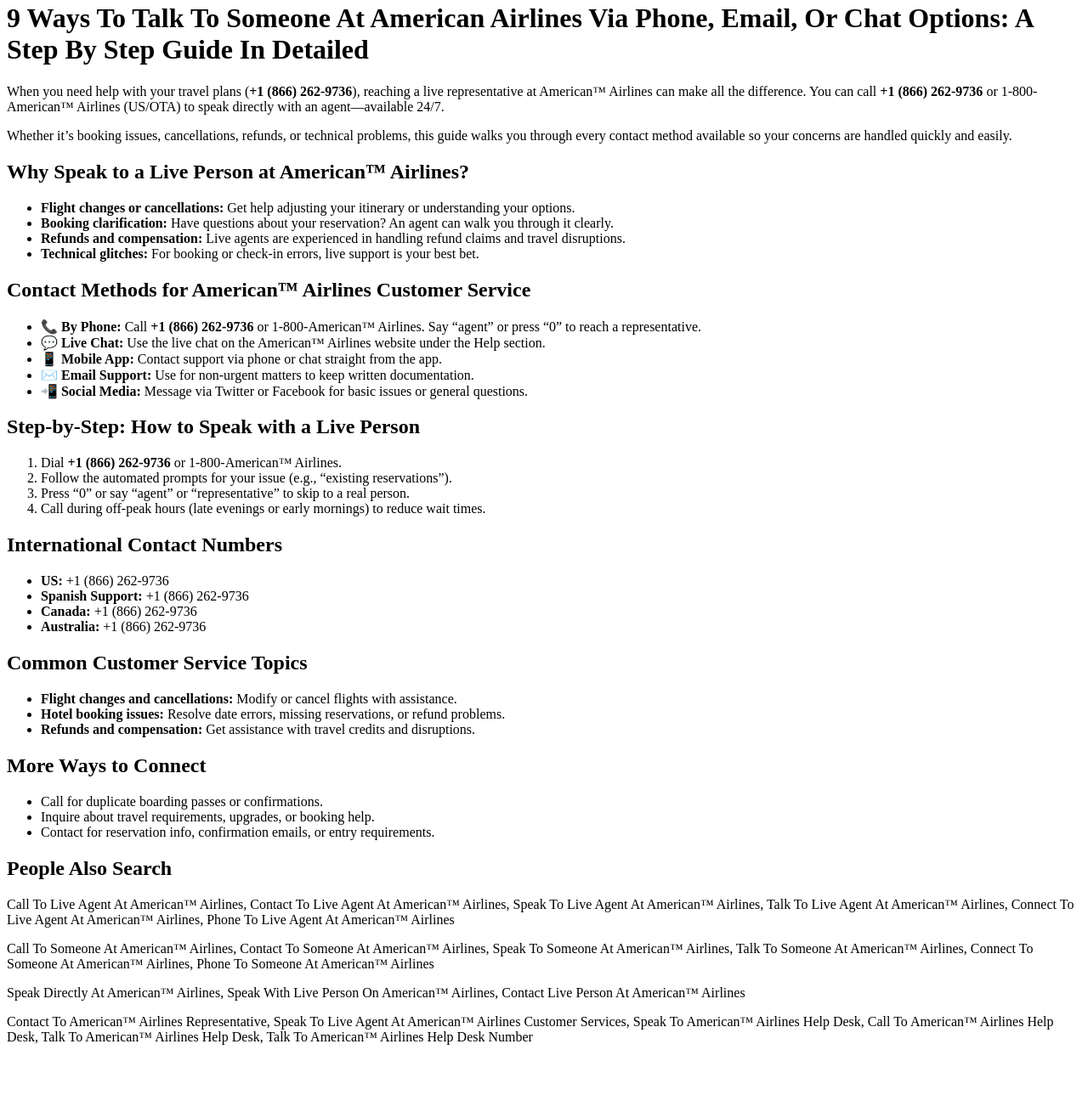
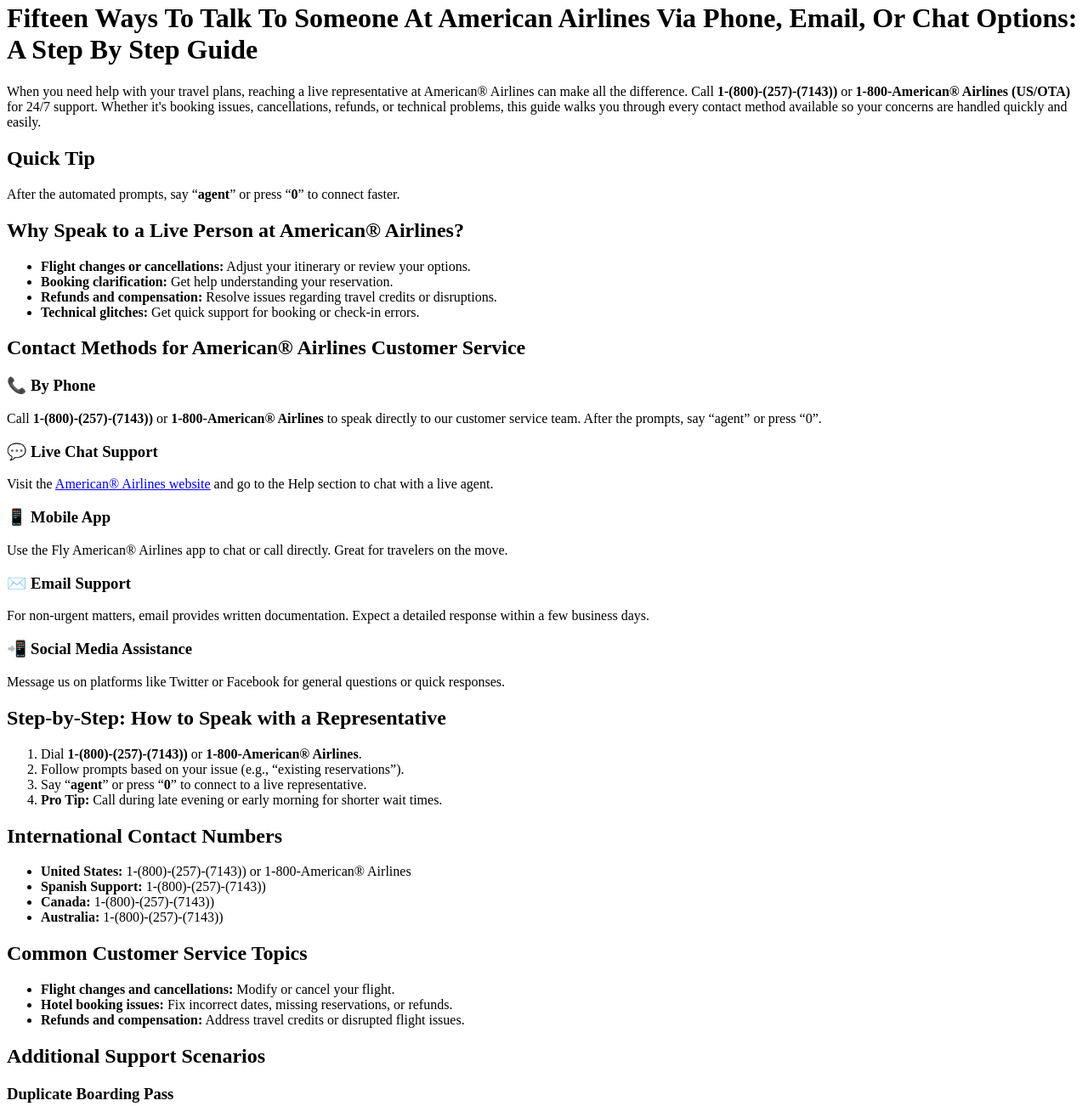
Before and after one commit to official-Frontier-liveagent-support/en-us-customer-help, a plain HTML site: page article/9-ways-to-talk-to-someone-at-american-airlines-via-phone-email-or-chat-options-a-step-by-step-guide-in-detailed/index.html in a window 1280 px wide. Shown: the part 18-1320 px from the top of the page at 85% size. Before the commit the page ends 1264 px from the top, so only its background shows below. Drawn offline with Linux system fonts and the light colour scheme.

Commit message:
Update index.html

```diff
--- a/article/9-ways-to-talk-to-someone-at-american-airlines-via-phone-email-or-chat-options-a-step-by-step-guide-in-detailed/index.html
+++ b/article/9-ways-to-talk-to-someone-at-american-airlines-via-phone-email-or-chat-options-a-step-by-step-guide-in-detailed/index.html
@@ -2,67 +2,112 @@
 <html lang="en">
 <head>
   <meta charset="UTF-8">
-    <title>Contact live person at American™ Airlines Customer Service(+1 (866) 262-9736)</title>
+  <meta name="viewport" content="width=device-width, initial-scale=1">
+  <title>Contact Live Person At American® Airlines📱1-(800)-(257)-(7143))</title>
 </head>
 <body>
-    <h1>9 Ways To Talk To Someone At American Airlines Via Phone, Email, Or Chat Options: A Step By Step Guide In Detailed
+
+  <h1>Fifteen Ways To Talk To Someone At American Airlines Via Phone, Email, Or Chat Options: A Step By Step Guide
 </h1>
 
-    <p>When you need help with your travel plans (<strong>+1 (866) 262-9736</strong>), reaching a live representative at American™ Airlines can make all the difference. You can call <strong>+1 (866) 262-9736</strong> or 1-800-American™ Airlines (US/OTA) to speak directly with an agent—available 24/7.</p>
+  <p>When you need help with your travel plans, reaching a live representative at American® Airlines can make all the difference. Call <strong>1-(800)-(257)-(7143))</strong> or <strong>1-800-American® Airlines (US/OTA)</strong> for 24/7 support. Whether it's booking issues, cancellations, refunds, or technical problems, this guide walks you through every contact method available so your concerns are handled quickly and easily.</p>
 
-    <p>Whether it’s booking issues, cancellations, refunds, or technical problems, this guide walks you through every contact method available so your concerns are handled quickly and easily.</p>
+  <h2>Quick Tip</h2>
+  <p>After the automated prompts, say “<strong>agent</strong>” or press “<strong>0</strong>” to connect faster.</p>
 
-    <h2>Why Speak to a Live Person at American™ Airlines?</h2>
+  <h2>Why Speak to a Live Person at American® Airlines?</h2>
   <ul>
-        <li><strong>Flight changes or cancellations:</strong> Get help adjusting your itinerary or understanding your options.</li>
-        <li><strong>Booking clarification:</strong> Have questions about your reservation? An agent can walk you through it clearly.</li>
-        <li><strong>Refunds and compensation:</strong> Live agents are experienced in handling refund claims and travel disruptions.</li>
-        <li><strong>Technical glitches:</strong> For booking or check-in errors, live support is your best bet.</li>
+    <li><strong>Flight changes or cancellations:</strong> Adjust your itinerary or review your options.</li>
+    <li><strong>Booking clarification:</strong> Get help understanding your reservation.</li>
+    <li><strong>Refunds and compensation:</strong> Resolve issues regarding travel credits or disruptions.</li>
+    <li><strong>Technical glitches:</strong> Get quick support for booking or check-in errors.</li>
   </ul>
 
-    <h2>Contact Methods for American™ Airlines Customer Service</h2>
-    <ul>
-        <li><strong>📞 By Phone:</strong> Call <strong>+1 (866) 262-9736</strong> or 1-800-American™ Airlines. Say “agent” or press “0” to reach a representative.</li>
-        <li><strong>💬 Live Chat:</strong> Use the live chat on the American™ Airlines website under the Help section.</li>
-        <li><strong>📱 Mobile App:</strong> Contact support via phone or chat straight from the app.</li>
-        <li><strong>✉️ Email Support:</strong> Use for non-urgent matters to keep written documentation.</li>
-        <li><strong>📲 Social Media:</strong> Message via Twitter or Facebook for basic issues or general questions.</li>
-    </ul>
+  <h2>Contact Methods for American® Airlines Customer Service</h2>
 
-    <h2>Step-by-Step: How to Speak with a Live Person</h2>
+  <h3>📞 By Phone</h3>
+  <p>Call <strong>1-(800)-(257)-(7143))</strong> or <strong>1-800-American® Airlines</strong> to speak directly to our customer service team. After the prompts, say “agent” or press “0”.</p>
+
+  <h3>💬 Live Chat Support</h3>
+  <p>Visit the <a href="https://www.aa.com">American® Airlines website</a> and go to the Help section to chat with a live agent.</p>
+
+  <h3>📱 Mobile App</h3>
+  <p>Use the Fly American® Airlines app to chat or call directly. Great for travelers on the move.</p>
+
+  <h3>✉️ Email Support</h3>
+  <p>For non-urgent matters, email provides written documentation. Expect a detailed response within a few business days.</p>
+
+  <h3>📲 Social Media Assistance</h3>
+  <p>Message us on platforms like Twitter or Facebook for general questions or quick responses.</p>
+
+  <h2>Step-by-Step: How to Speak with a Representative</h2>
   <ol>
-        <li>Dial <strong>+1 (866) 262-9736</strong> or 1-800-American™ Airlines.</li>
-        <li>Follow the automated prompts for your issue (e.g., “existing reservations”).</li>
-        <li>Press “0” or say “agent” or “representative” to skip to a real person.</li>
-        <li>Call during off-peak hours (late evenings or early mornings) to reduce wait times.</li>
+    <li>Dial <strong>1-(800)-(257)-(7143))</strong> or <strong>1-800-American® Airlines</strong>.</li>
+    <li>Follow prompts based on your issue (e.g., “existing reservations”).</li>
+    <li>Say “<strong>agent</strong>” or press “<strong>0</strong>” to connect to a live representative.</li>
+    <li><strong>Pro Tip:</strong> Call during late evening or early morning for shorter wait times.</li>
   </ol>
 
   <h2>International Contact Numbers</h2>
   <ul>
-        <li><strong>US:</strong> +1 (866) 262-9736</li>
-        <li><strong>Spanish Support:</strong> +1 (866) 262-9736</li>
-        <li><strong>Canada:</strong> +1 (866) 262-9736</li>
-        <li><strong>Australia:</strong> +1 (866) 262-9736</li>
+    <li><strong>United States:</strong> 1-(800)-(257)-(7143)) or 1-800-American® Airlines</li>
+    <li><strong>Spanish Support:</strong> 1-(800)-(257)-(7143))</li>
+    <li><strong>Canada:</strong> 1-(800)-(257)-(7143))</li>
+    <li><strong>Australia:</strong> 1-(800)-(257)-(7143))</li>
   </ul>
 
   <h2>Common Customer Service Topics</h2>
   <ul>
-        <li><strong>Flight changes and cancellations:</strong> Modify or cancel flights with assistance.</li>
-        <li><strong>Hotel booking issues:</strong> Resolve date errors, missing reservations, or refund problems.</li>
-        <li><strong>Refunds and compensation:</strong> Get assistance with travel credits and disruptions.</li>
+    <li><strong>Flight changes and cancellations:</strong> Modify or cancel your flight.</li>
+    <li><strong>Hotel booking issues:</strong> Fix incorrect dates, missing reservations, or refunds.</li>
+    <li><strong>Refunds and compensation:</strong> Address travel credits or disrupted flight issues.</li>
   </ul>
 
-    <h2>More Ways to Connect</h2>
+  <h2>Additional Support Scenarios</h2>
+
+  <h3>Duplicate Boarding Pass</h3>
+  <p>Visit the official website or Fly American® Airlines app. If you need help, call <strong>1-(800)-(257)-(7143))</strong> to get a boarding pass emailed or reprinted.</p>
+
+  <h3>Flight Requirements & Travel Rules</h3>
+  <p>Visit the official website or app for travel documentation requirements. For detailed help, call <strong>1-(800)-(257)-(7143))</strong>.</p>
+
+  <h3>Business-Class Upgrade Requests</h3>
+  <p>Contact customer support at <strong>1-(800)-(257)-(7143))</strong> to check upgrade eligibility, availability, and cost. Have your booking details ready.</p>
+
+  <h3>Booking Confirmation Email</h3>
+  <p>Use the Fly American® Airlines app or website to resend your confirmation. Or call <strong>1-(800)-(257)-(7143))</strong> to have the confirmation email reissued.</p>
+
+  <h2>Common Customer Service Queries We Handle</h2>
   <ul>
-        <li>Call for duplicate boarding passes or confirmations.</li>
-        <li>Inquire about travel requirements, upgrades, or booking help.</li>
-        <li>Contact for reservation info, confirmation emails, or entry requirements.</li>
+    <li><strong>Changes to Flights:</strong> Guidance on modifying or canceling a flight.</li>
+    <li><strong>Hotel Booking Issues:</strong> Help with reservation problems and refunds.</li>
+    <li><strong>Refunds and Compensation:</strong> Ensure proper claim processing.</li>
   </ul>
 
-    <h2>People Also Search</h2>
-    <p>Call To Live Agent At American™ Airlines, Contact To Live Agent At American™ Airlines, Speak To Live Agent At American™ Airlines, Talk To Live Agent At American™ Airlines, Connect To Live Agent At American™ Airlines, Phone To Live Agent At American™ Airlines</p>
-    <p>Call To Someone At American™ Airlines, Contact To Someone At American™ Airlines, Speak To Someone At American™ Airlines, Talk To Someone At American™ Airlines, Connect To Someone At American™ Airlines, Phone To Someone At American™ Airlines</p>
-    <p>Speak Directly At American™ Airlines, Speak With Live Person On American™ Airlines, Contact Live Person At American™ Airlines</p>
-    <p>Contact To American™ Airlines Representative, Speak To Live Agent At American™ Airlines Customer Services, Speak To American™ Airlines Help Desk, Call To American™ Airlines Help Desk, Talk To American™ Airlines Help Desk, Talk To American™ Airlines Help Desk Number</p>
+  <h2>People Also Search For</h2>
+  <ul>
+    <li>Call To Live Agent At American® Airlines</li>
+    <li>Contact To Live Agent At American® Airlines</li>
+    <li>Speak To Live Agent At American® Airlines</li>
+    <li>Talk To Live Agent At American® Airlines</li>
+    <li>Connect To Live Agent At American® Airlines</li>
+    <li>Phone To Live Agent At American® Airlines</li>
+    <li>Call To Someone At American® Airlines</li>
+    <li>Contact To Someone At American® Airlines</li>
+    <li>Speak To Someone At American® Airlines</li>
+    <li>Talk To Someone At American® Airlines</li>
+    <li>Connect To Someone At American® Airlines</li>
+    <li>Phone To Someone At American® Airlines</li>
+    <li>Speak Directly At American® Airlines</li>
+    <li>Speak With Live Person On American® Airlines</li>
+    <li>Contact Live Person At American® Airlines</li>
+    <li>Contact To American® Airlines Representative</li>
+    <li>Speak To Live Agent At American® Airlines Customer Services</li>
+    <li>Speak To American® Airlines Help Desk</li>
+    <li>Call To American® Airlines Help Desk</li>
+    <li>Talk To American® Airlines Help Desk</li>
+    <li>Talk To American® Airlines Help Desk Number</li>
+  </ul>
+
 </body>
 </html>
```
Lines whose indentation alone changed are shown as unchanged.
